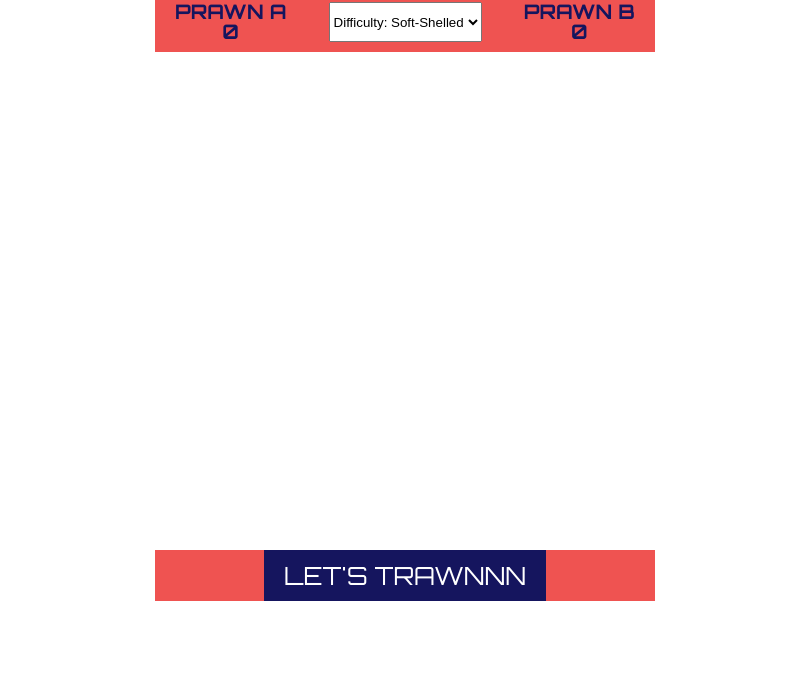
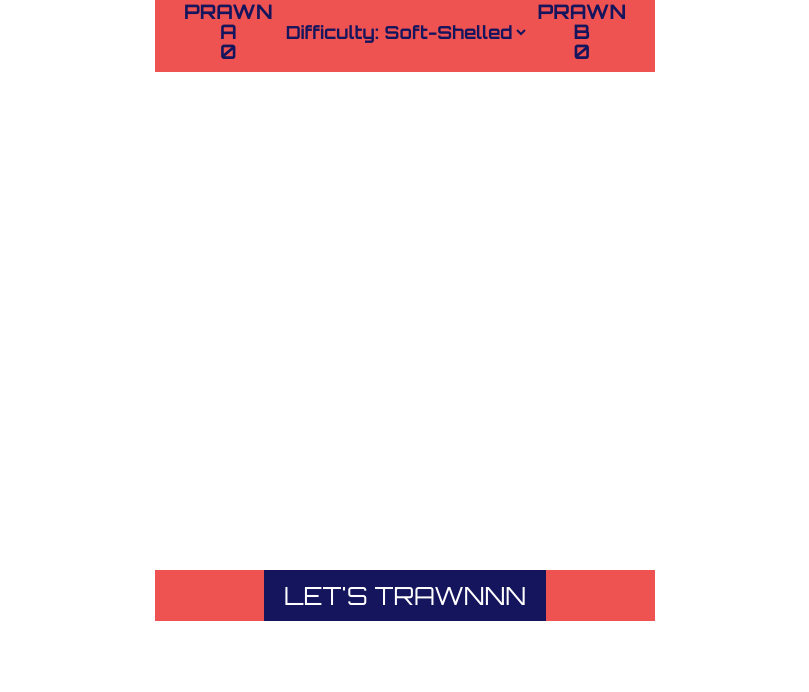
Before and after one commit to kerrd89/Trawn, a website: page index.html in a window 1280 px wide. Shown: the part 108-800 px from the top of the page, without its empty margins (235-1044 px from the left). Drawn offline with Linux system fonts and the light colour scheme.

Commit message:
css styling and added speed adjuster to second prawn

```diff
--- a/css/style.css
+++ b/css/style.css
@@ -27,6 +27,18 @@ h1 img {
   font-family: 'Orbitron', sans-serif;
 }
 
+.difficulty-adjuster {
+  display: flex;
+  flex-direction: row;
+  background: #ef5351;
+  color: #15155e;
+  font-size: 90%;
+  font-weight: bold;
+  text-align: center;
+  font-family: 'Orbitron', sans-serif;
+  border: none;
+}
+
 .game-container {
   width: 500px;
 }
--- a/index.html
+++ b/index.html
@@ -18,9 +18,9 @@
   <div class='scoreboard'>
     <div class='player1-score'>PRAWN A<br> 0</div>
     <select class='difficulty-adjuster'>
-          <option value="3">Difficulty: Soft-Shelled</option>
-          <option value="4">Difficulty: Medium</option>
-          <option value="5">Difficulty: Hard</option>
+          <option value="2">Difficulty: Soft-Shelled</option>
+          <option value="5">Difficulty: Medium</option>
+          <option value="7">Difficulty: PRAWNNN</option>
         </select>
     <div class='player2-score'>PRAWN B<br> 0</div>
   </div>
```
Also changed, not shown: lib/index.js.
